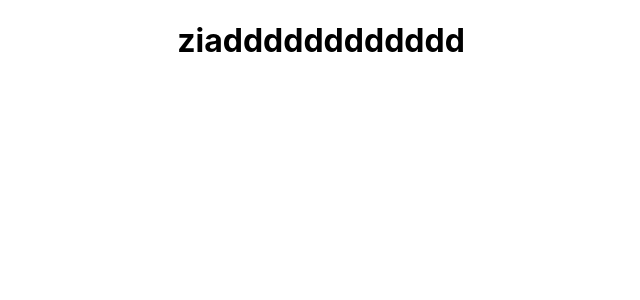
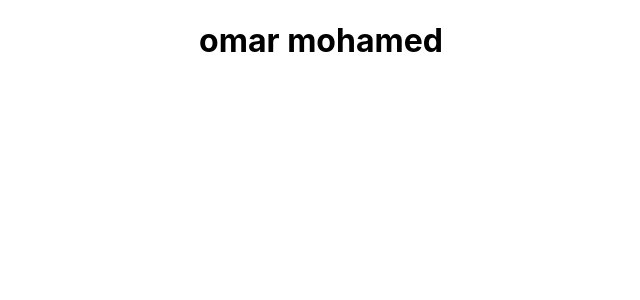
Before and after one commit to OmarEltabakh/Apex, a React (Create React App) app: page / in a window 1280 px wide. Shown: the top 300 px of the page, without its empty margins (319-959 px from the left). Built offline with nearby package versions, Linux system fonts and the light colour scheme.

Commit message:
frist comment

```diff
--- a/src/App.js
+++ b/src/App.js
@@ -4,7 +4,7 @@ import './App.css';
 function App() {
   return (
     <div className="App">
-      <h1>ziadddddddddddd</h1>
+      <h1>omar mohamed</h1>
     </div>
   );
 }
```
